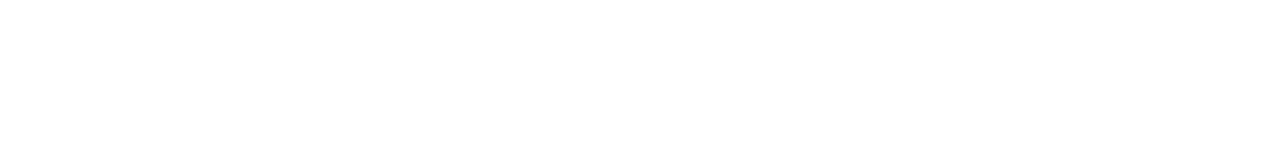
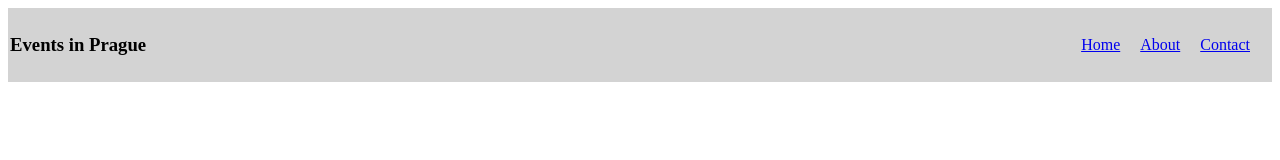
Before and after one commit to KonichiwaSensei/hackathon2_peaches, a website built with Vite: page index.html in a window 1280 px wide. Built offline with nearby package versions, Linux system fonts and the light colour scheme.

Commit message:
header created both html and styling done

```diff
--- a/index.html
+++ b/index.html
@@ -12,6 +12,21 @@
 
 </head>
 <body>
+ <section>
+    <div class="container_header">
 
+    <h3>Events in Prague</h3>
+
+        <nav class="header_list">
+            <ul>
+                <li><a href="./index.html">Home</a></li>
+                <li><a href="./index.html">About</a></li>
+                <li><a href="./index.html">Contact</a></li>
+            </ul>
+
+        </nav>
+
+    </div>
+</section>
 </body>
 </html>
--- a/src/scss/style.scss
+++ b/src/scss/style.scss
@@ -0,0 +1,24 @@
+.container_header{
+    background-color: lightgray;
+    display: flex;
+    flex-direction: row;
+    justify-content: space-between;
+    align-items: center;
+    padding: 2px;
+    margin: 0;
+}
+
+.header_list {
+
+    ul{
+    padding: 10px;
+    display: flex;
+    justify-content: space-between;
+    list-style: none;
+    }
+
+    li{
+        margin: 0 10px;
+    }
+
+}
```
